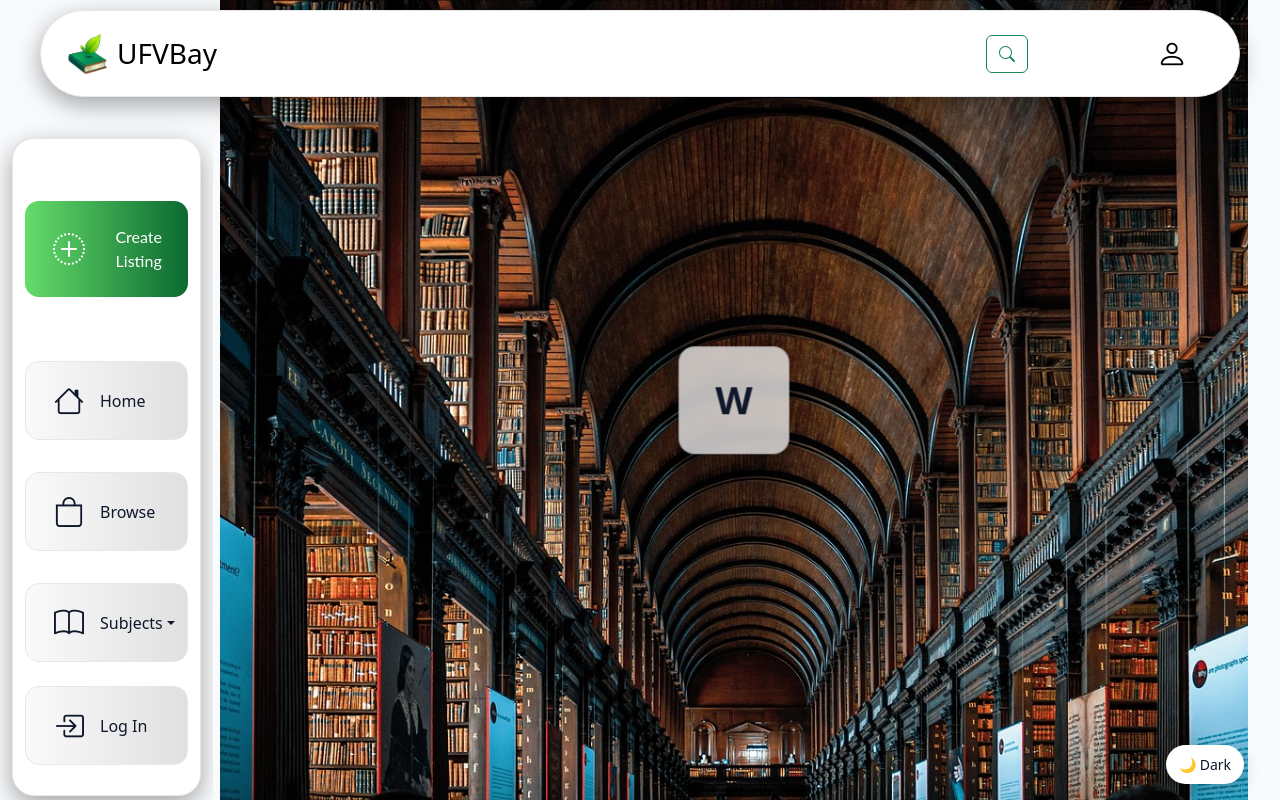
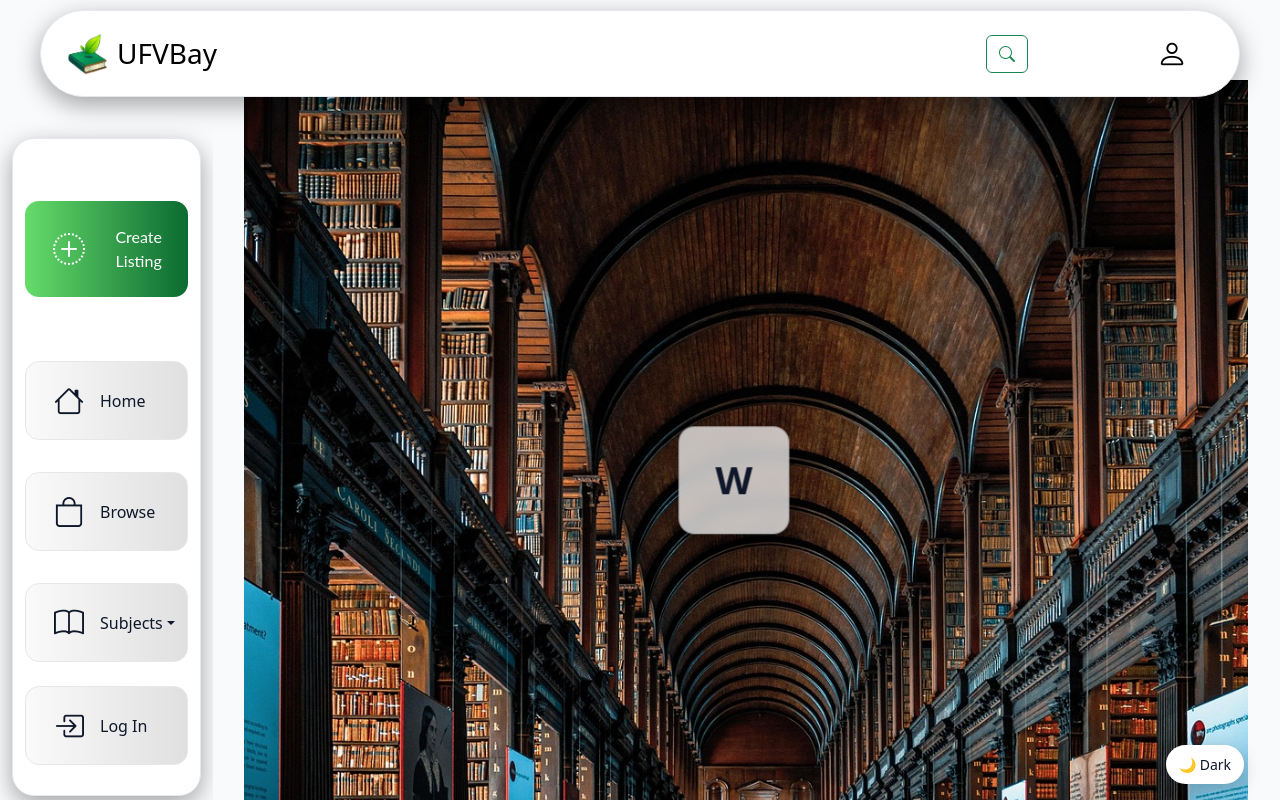
Before and after one commit to Gurv-Chahal/ufvbay, a React (Vite) app in the folder client/: page /home in a window 1280 px wide. Built offline with nearby package versions, Linux system fonts and the light colour scheme; a small style sheet from the web is missing.

Commit message:
home page changes

```diff
--- a/client/src/styles/Home.css
+++ b/client/src/styles/Home.css
@@ -4,6 +4,10 @@
     --edge-gap: clamp(16px, 2.5vw, 56px);   /* width of the right gutter */
     --fade-w: clamp(24px, 4vw, 96px);       /* width of the fade into gutter */
     --page-bg: #0b0f19;                     /* page background used for blends */
+    /* adjust this to your bubble navbar’s actual height */
+    --nav-h: 80px;
+    /* space between sidebar bubble and the content */
+    --main-gap: clamp(12px, 2vw, 24px);
 }
 
 /* full-viewport page with header row + fill row */
@@ -19,6 +23,9 @@
     display: grid;
     grid-template-columns: var(--sidebar-w) 1fr var(--edge-gap);
     min-height: 0;                   /* allow children to shrink inside grid */
+    padding-top: var(--nav-h);
+    height: calc(100dvh - var(--nav-h));   /* keep the hero fully visible */
+    box-sizing: border-box;
 }
 
 /* keep your sidebar scrolling independently if it overflows */
@@ -34,6 +41,9 @@
     min-height: 0;
     position: relative;
     z-index: 0;
+    padding-left: var(--main-gap);
+    padding-bottom: var(--main-gap);
+    box-sizing: border-box;
 }
 
 
```
